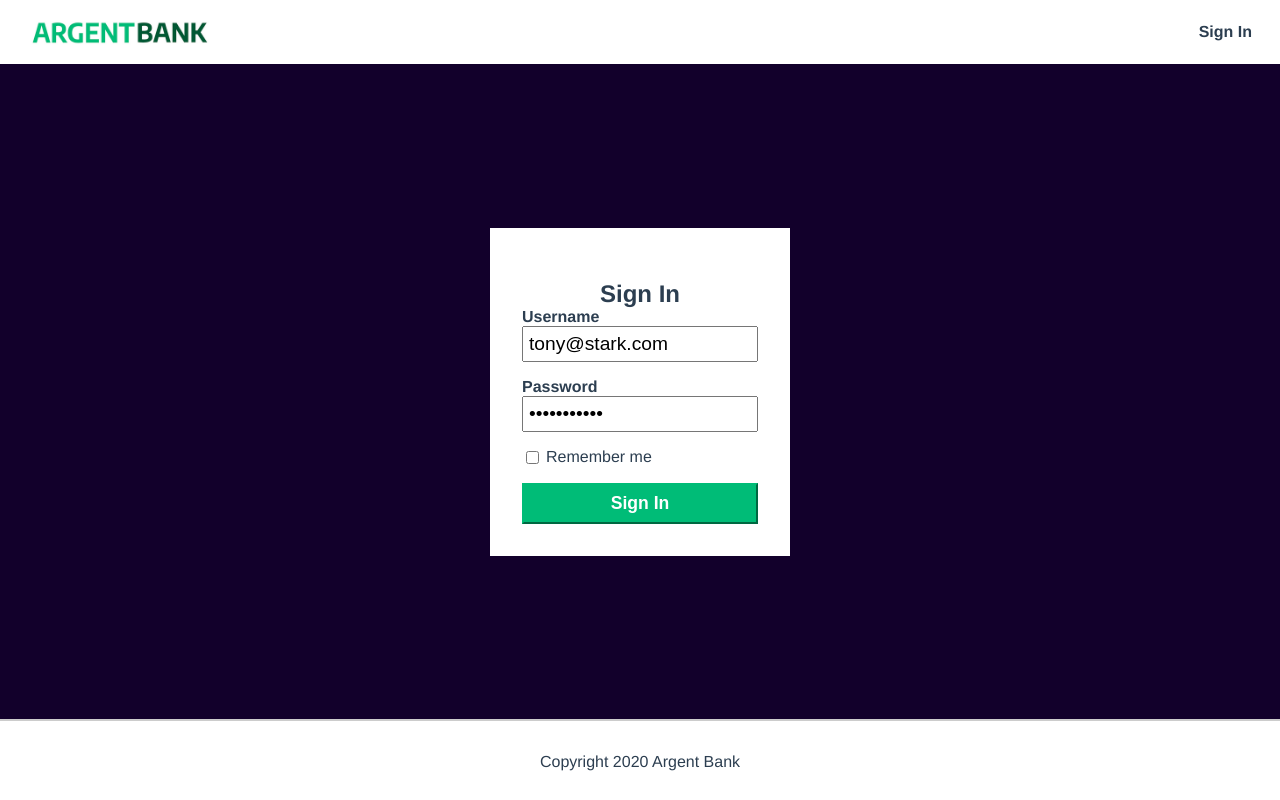
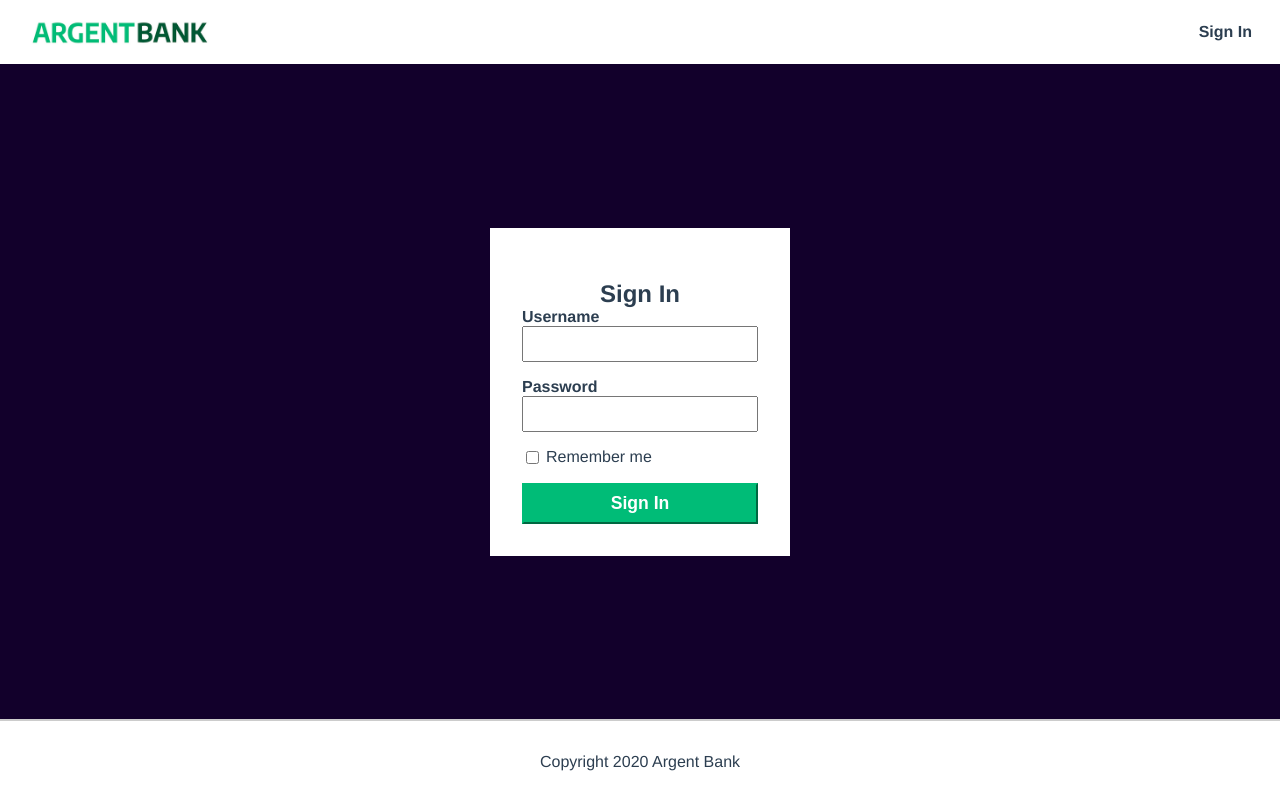
Before and after one commit to ValentinDft/ArgentBank-app_OPC, a React (Vite) app: page /login in a window 1280 px wide. Built offline with nearby package versions, Linux system fonts and the light colour scheme; some icons are missing.

Commit message:
remove forced value from input

```diff
--- a/src/pages/Login/Login.tsx
+++ b/src/pages/Login/Login.tsx
@@ -35,31 +35,16 @@ const Login = () => {
         <form onSubmit={(e) => signIn(e)}>
           <div className={styles['input-wrapper']}>
             <label htmlFor='username'>Username</label>
-            <input
-              type='text'
-              id='username'
-              value={'tony@stark.com'}
-              ref={refUsername}
-            />
+            <input type='text' id='username' ref={refUsername} />
           </div>
           <div className={styles['input-wrapper']}>
             <label htmlFor='password'>Password</label>
-            <input
-              type='password'
-              id='password'
-              value={'password123'}
-              ref={refPassword}
-            />
+            <input type='password' id='password' ref={refPassword} />
           </div>
           <div className={styles['input-remember']}>
             <input type='checkbox' id='remember-me' />
             <label htmlFor='remember-me'>Remember me</label>
           </div>
-          {/* PLACEHOLDER DUE TO STATIC SITE  */}
-          {/* <a href='./user.html' className={styles['sign-in-button']}>
-            Sign In
-          </a> */}
-          {/* <!-- SHOULD BE THE BUTTON BELOW --> */}
           <button className={styles['sign-in-button']} type='submit'>
             Sign In
           </button>
```
